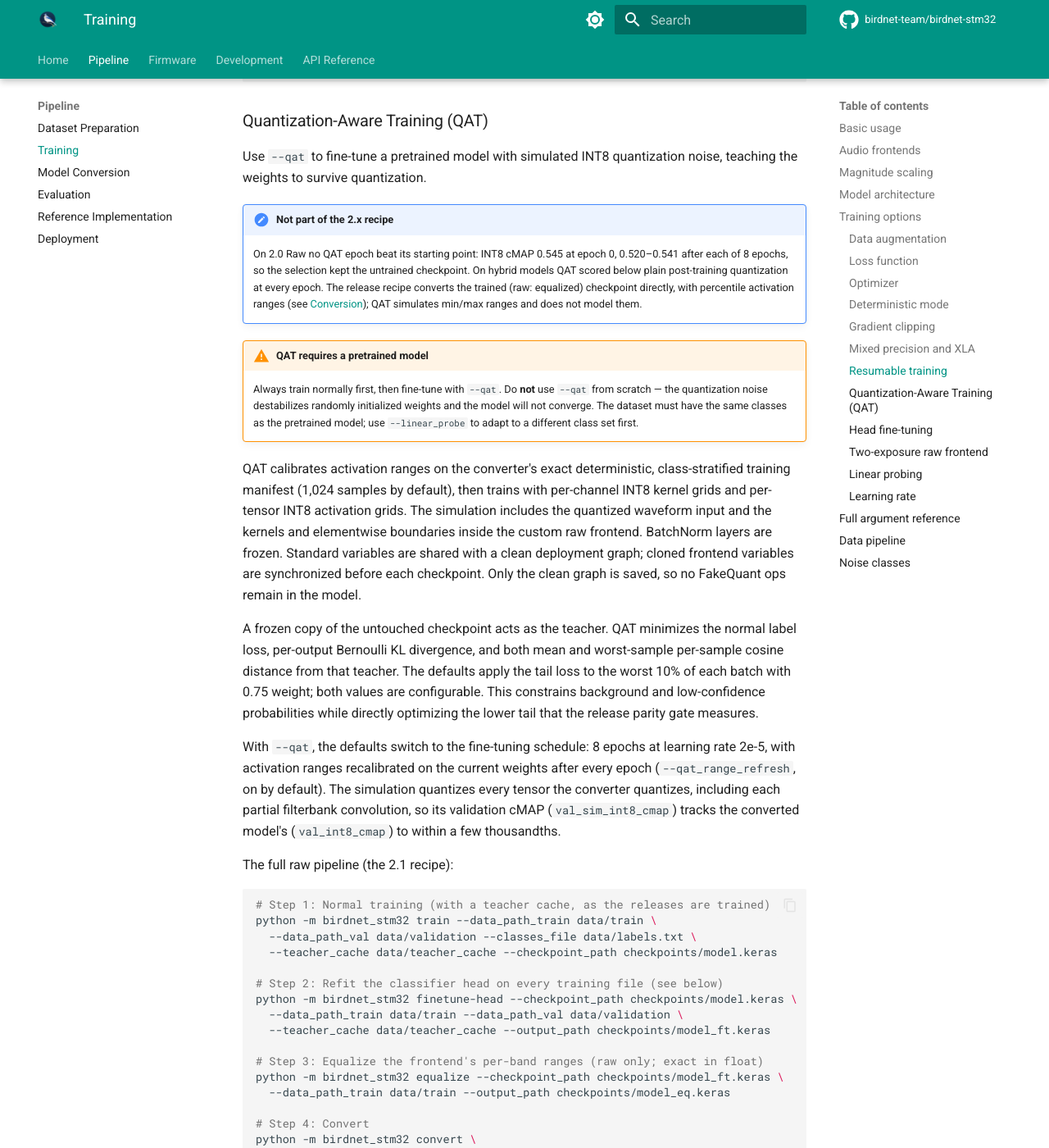
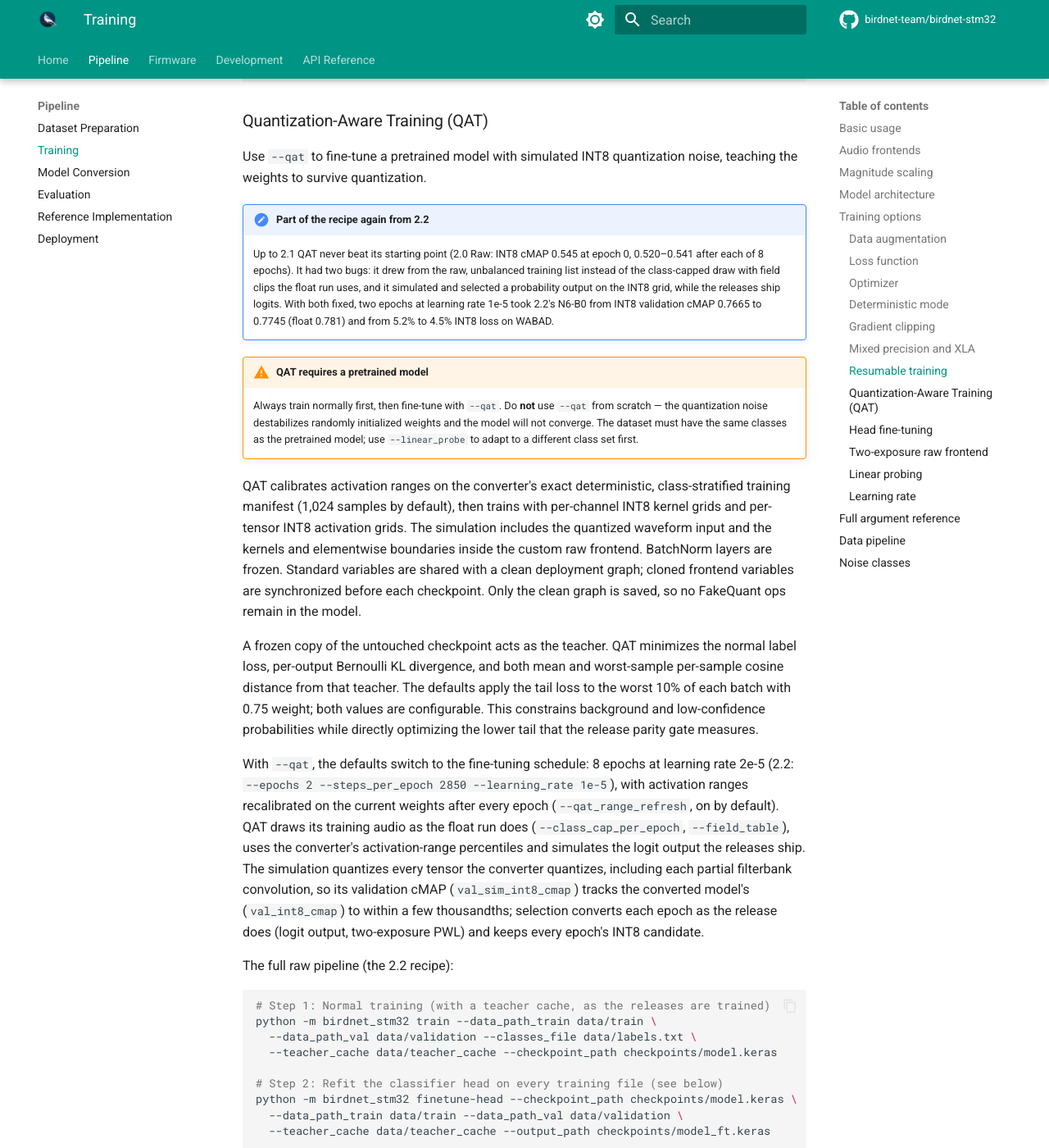
Before and after one commit to birdnet-team/birdnet-stm32, an MkDocs documentation site: the page built from docs/training.md, in a window 1280 px wide and 1400 px high, scrolled down 5401 px. Shown: the whole window at 82% size. Built offline with MkDocs 1.6.1 and Material for MkDocs 9.7.7, drawn with Linux system fonts in a browser that asks for light colours; comment, search, counter and statistics services are not loaded; some of the changed text lies outside the part shown.

````diff
--- a/birdnet_stm32/__init__.py
+++ b/birdnet_stm32/__init__.py
@@ -5,4 +5,4 @@ from importlib.metadata import PackageNotFoundError, version
 try:
     __version__ = version("birdnet-stm32")
 except PackageNotFoundError:
-    __version__ = "2.1.0"  # fallback when not installed
+    __version__ = "2.2.0"  # fallback when not installed
--- a/docs/training.md
+++ b/docs/training.md
@@ -224,14 +224,15 @@ python -m birdnet_stm32 train --epochs 50 --resume --checkpoint_path ckpt/model.
 Use `--qat` to fine-tune a pretrained model with simulated INT8 quantization
 noise, teaching the weights to survive quantization.
 
-!!! note "Not part of the 2.x recipe"
-    On 2.0 Raw no QAT epoch beat its starting point: INT8 cMAP 0.545 at epoch
-    0, 0.520–0.541 after each of 8 epochs, so the selection kept the untrained
-    checkpoint. On hybrid models QAT scored below plain post-training
-    quantization at every epoch. The release recipe converts the trained
-    (raw: equalized) checkpoint directly, with percentile activation ranges
-    (see [Conversion](conversion.md#activation-ranges)); QAT simulates min/max
-    ranges and does not model them.
+!!! note "Part of the recipe again from 2.2"
+    Up to 2.1 QAT never beat its starting point (2.0 Raw: INT8 cMAP 0.545 at
+    epoch 0, 0.520–0.541 after each of 8 epochs). It had two bugs: it drew
+    from the raw, unbalanced training list instead of the class-capped draw
+    with field clips the float run uses, and it simulated and selected a
+    probability output on the INT8 grid, while the releases ship logits. With
+    both fixed, two epochs at learning rate 1e-5 took 2.2's N6-B0 from INT8
+    validation cMAP 0.7665 to 0.7745 (float 0.781) and from 5.2% to 4.5% INT8
+    loss on WABAD.
 
 !!! warning "QAT requires a pretrained model"
     Always train normally first, then fine-tune with `--qat`. Do **not** use
@@ -257,13 +258,18 @@ configurable. This constrains background and low-confidence probabilities
 while directly optimizing the lower tail that the release parity gate measures.
 
 With `--qat`, the defaults switch to the fine-tuning schedule: 8 epochs at
-learning rate 2e-5, with activation ranges recalibrated on the current weights
-after every epoch (`--qat_range_refresh`, on by default). The simulation
-quantizes every tensor the converter quantizes, including each partial
-filterbank convolution, so its validation cMAP (`val_sim_int8_cmap`) tracks
-the converted model's (`val_int8_cmap`) to within a few thousandths.
+learning rate 2e-5 (2.2: `--epochs 2 --steps_per_epoch 2850 --learning_rate
+1e-5`), with activation ranges recalibrated on the current weights after every
+epoch (`--qat_range_refresh`, on by default). QAT draws its training audio as
+the float run does (`--class_cap_per_epoch`, `--field_table`), uses the
+converter's activation-range percentiles and simulates the logit output the
+releases ship. The simulation quantizes every tensor the converter quantizes,
+including each partial filterbank convolution, so its validation cMAP
+(`val_sim_int8_cmap`) tracks the converted model's (`val_int8_cmap`) to within
+a few thousandths; selection converts each epoch as the release does (logit
+output, two-exposure PWL) and keeps every epoch's INT8 candidate.
 
-The full raw pipeline (the 2.1 recipe):
+The full raw pipeline (the 2.2 recipe):
 
 ```bash
 # Step 1: Normal training (with a teacher cache, as the releases are trained)
@@ -280,10 +286,17 @@ python -m birdnet_stm32 finetune-head --checkpoint_path checkpoints/model.keras
 python -m birdnet_stm32 equalize --checkpoint_path checkpoints/model_ft.keras \
   --data_path_train data/train --output_path checkpoints/model_eq.keras
 
-# Step 4: Convert
+# Step 4: Two epochs of quantization-aware training on the equalized checkpoint
+python -m birdnet_stm32 train --qat --checkpoint_path checkpoints/qat/model.keras \
+  --data_path_train data/train --data_path_val data/validation --classes_file data/labels.txt \
+  --teacher_cache data/teacher_cache --field_table data/field_table.csv \
+  --epochs 2 --steps_per_epoch 2850 --learning_rate 1e-5
+# (checkpoints/qat/model.keras is a copy of model_eq.keras; QAT writes model_qat.keras)
+
+# Step 5: Convert
 python -m birdnet_stm32 convert \
-  --checkpoint_path checkpoints/model_eq.keras \
-  --model_config checkpoints/model_eq_model_config.json \
+  --checkpoint_path checkpoints/qat/model_qat.keras \
+  --model_config checkpoints/qat/model_qat_model_config.json \
   --data_path_train data/train
 ```
 
@@ -293,8 +306,8 @@ gets the same share of the tensors' INT8 grids, and refuses to save if the
 float output changes. See [INT8 quality](dev/int8-parity-plan.md) for the
 measurements.
 
-For `hybrid` and `librosa`, skip step 3 and convert the fine-tuned checkpoint
-directly.
+For `hybrid` and `librosa`, skip step 3 (QAT on hybrid models scored below
+plain post-training quantization at every epoch up to 2.0).
 
 ### Head fine-tuning
 
--- a/pyproject.toml
+++ b/pyproject.toml
@@ -4,7 +4,7 @@ build-backend = "setuptools.build_meta"
 
 [project]
 name = "birdnet-stm32"
-version = "2.1.0"
+version = "2.2.0"
 description = "Bird sound classification for edge deployment on STM32N6570-DK with NPU"
 readme = "README.md"
 license = "MIT"
````
Also changed, not shown: CHANGELOG.md (+42 -0 lines), README.md (+22 -24 lines), docs/pretrained-models.md (+45 -17 lines), 2 other files.
